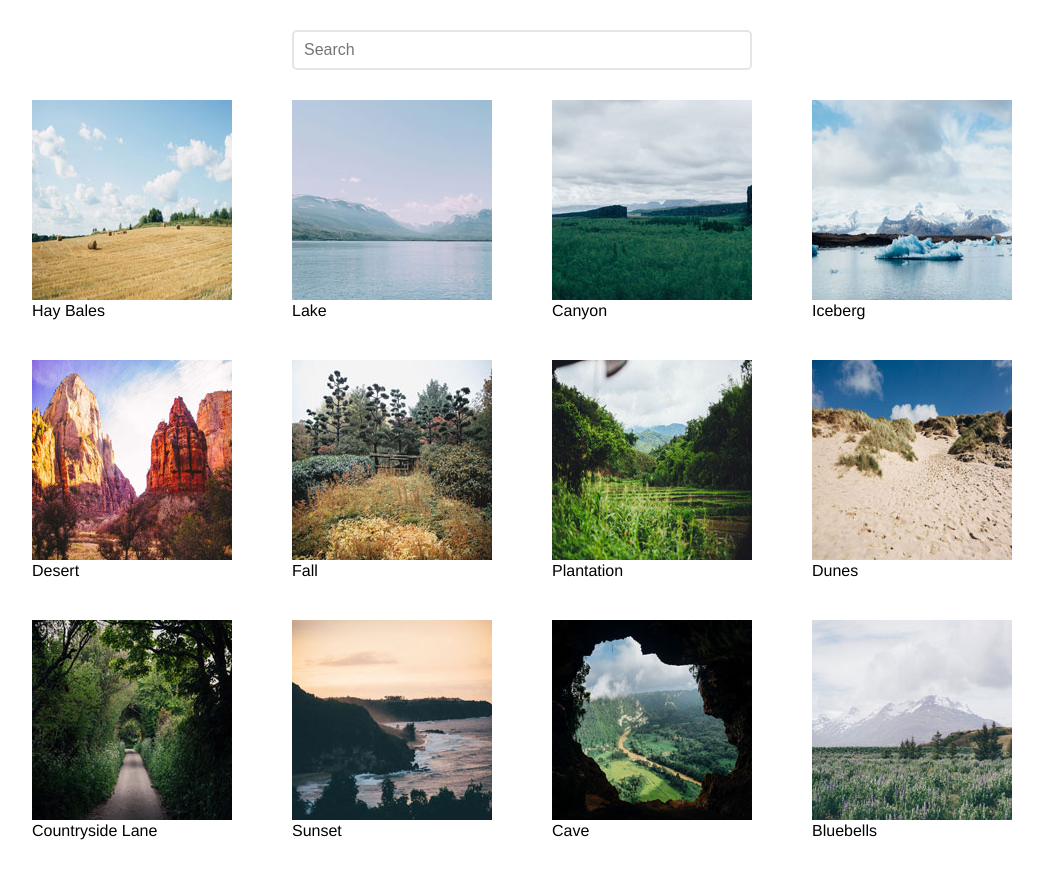
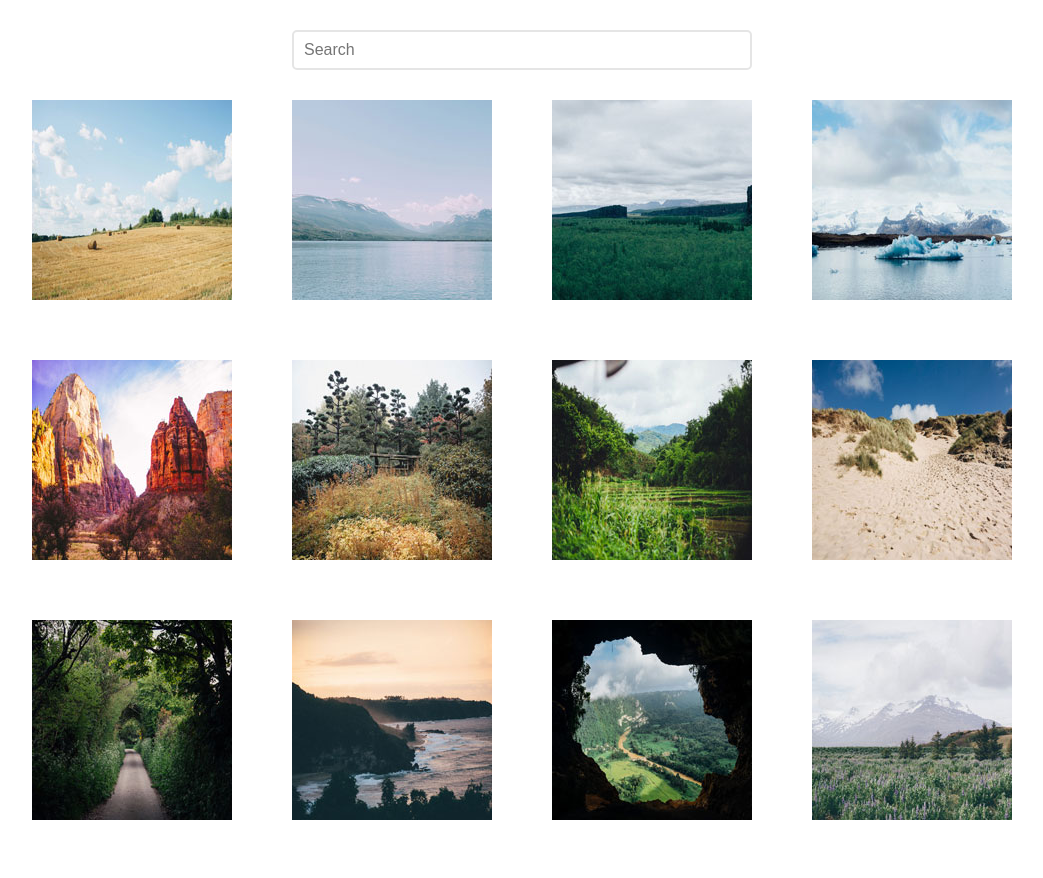
Before and after one commit to MikeLegemah5799/Project_4, a plain HTML site: page index.html in a window 1280 px wide. Shown: the whole page, without its empty margins (118-1161 px from the left). Drawn offline with nearby package versions, Linux system fonts and the light colour scheme.

Commit message:
added in

```diff
--- a/css/style.css
+++ b/css/style.css
@@ -89,7 +89,9 @@ input{
 html{
 	font-family: helvetica;
 }
-
+.title{
+	color: transparent;
+}
 /******************************************************Lightbox Styles*******************************************/
 
 .lb-outerContainer{
```
